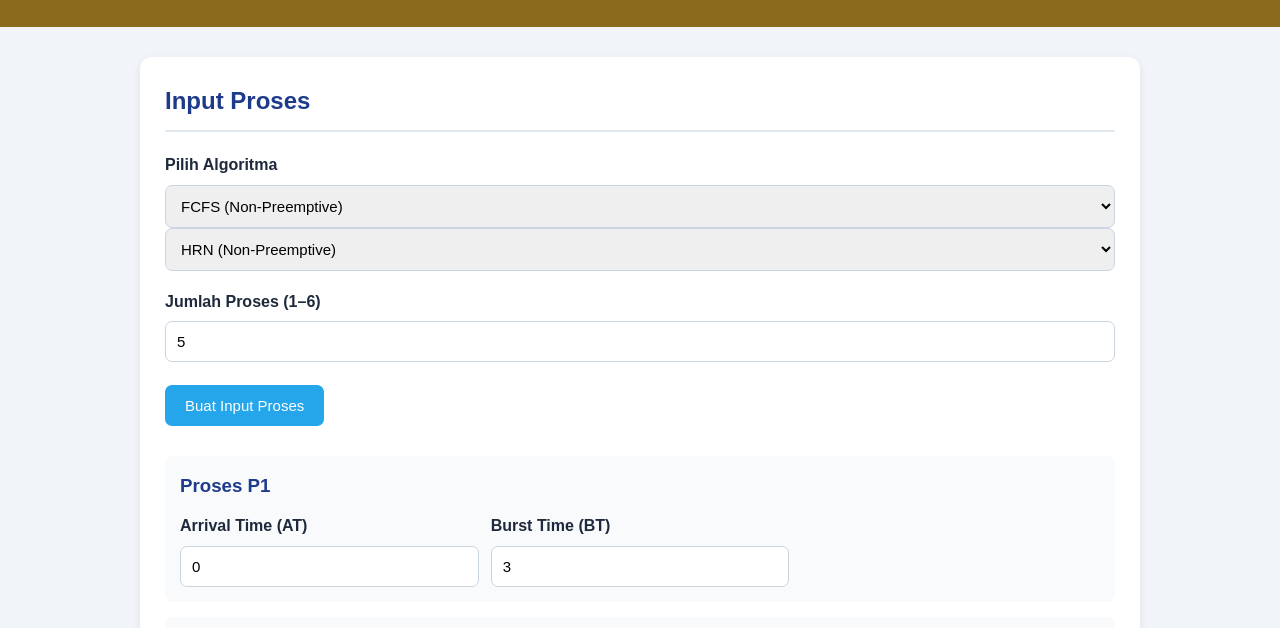
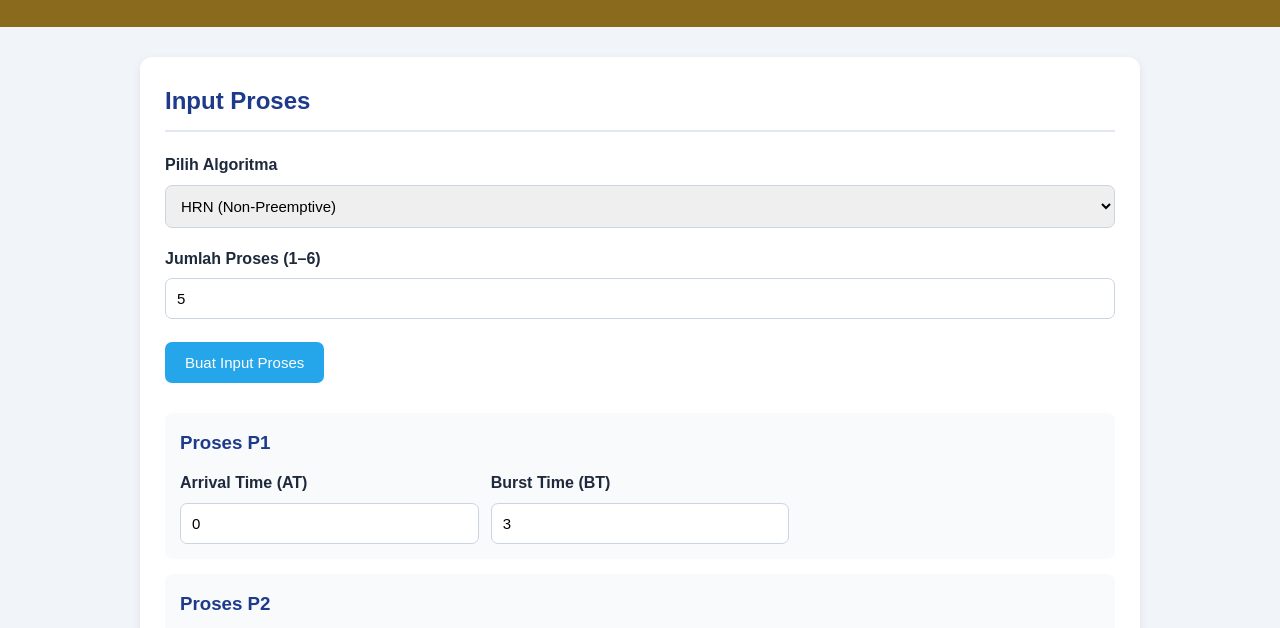
Before and after one commit to loi85689869-dotcom/projek_HRN_kel3, a plain HTML site: page index.html in a window 1280 px wide. Shown: the part 118-746 px from the top of the page. Drawn offline with Linux system fonts and the light colour scheme.

Commit message:
Update index.html

```diff
--- a/index.html
+++ b/index.html
@@ -22,12 +22,7 @@
 
             <div class="form-group">
                 <label for="algorithm">Pilih Algoritma</label>
-                <select id="algorithm">
-                    <option value="fcfs">FCFS (Non-Preemptive)</option>
-                    <option value="sjf">SJF (Non-Preemptive)</option>
-                    <option value="srtf">SRTF (Preemptive)</option>
-                    <option value="rr">Round Robin (Preemptive)</option>
-                </select>
+
                 <select id="algorithm">
                     <option value="hrn">HRN (Non-Preemptive)</option>
                     <option value="fcfs">FCFS (Non-Preemptive)</option>
```
